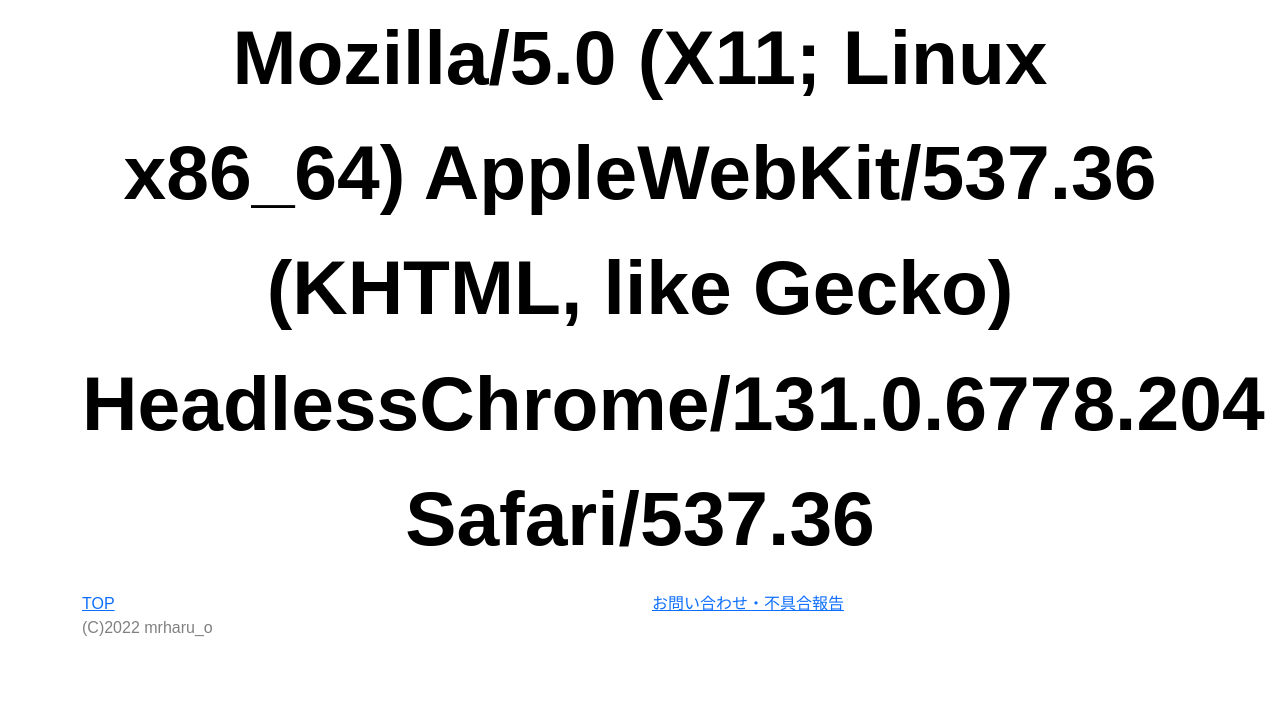
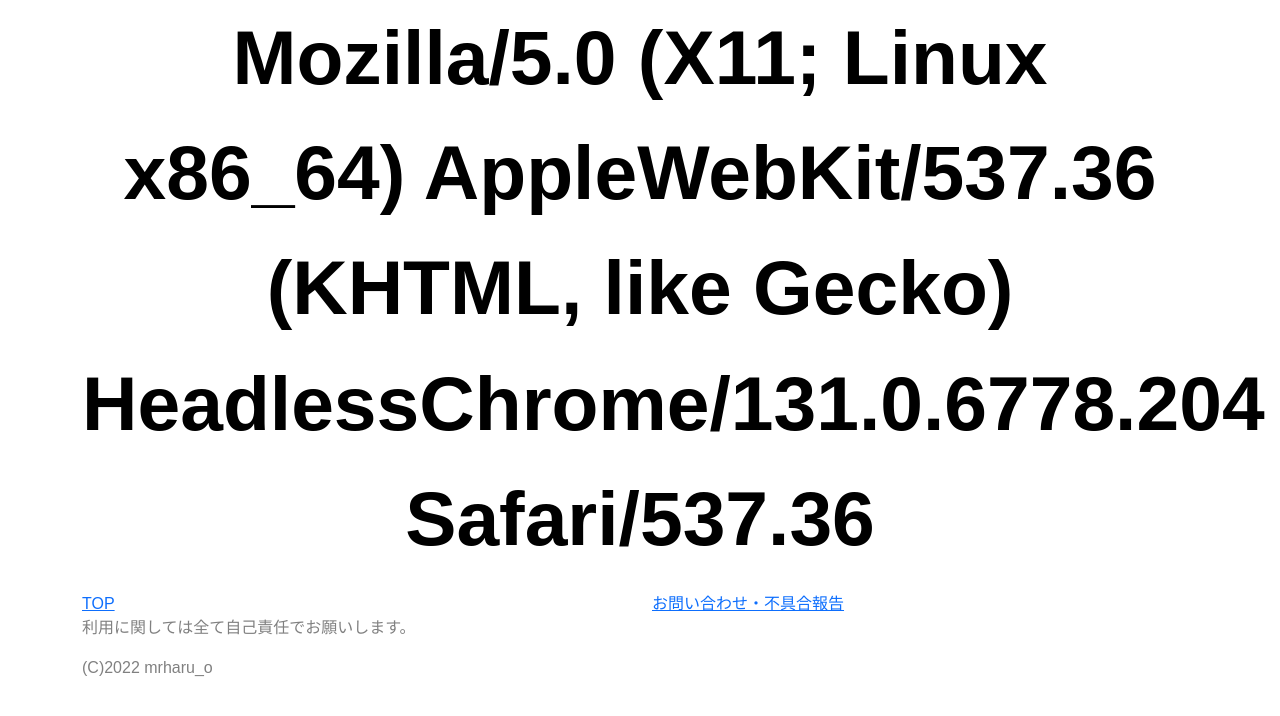
Before and after one commit to mrharu-o/simple_user_agent, a plain HTML site: page index.html in a window 1280 px wide. Drawn offline with Linux system fonts and the light colour scheme; a web font is replaced by a local one.

Commit message:
Update index.html

```diff
--- a/index.html
+++ b/index.html
@@ -45,6 +45,7 @@
             <a href="/contact">お問い合わせ・不具合報告</a>
           </div>
         </div>
+        <p>利用に関しては全て自己責任でお願いします。</p>
         <p>(C)2022 mrharu_o</p>
 
       </div>
```
